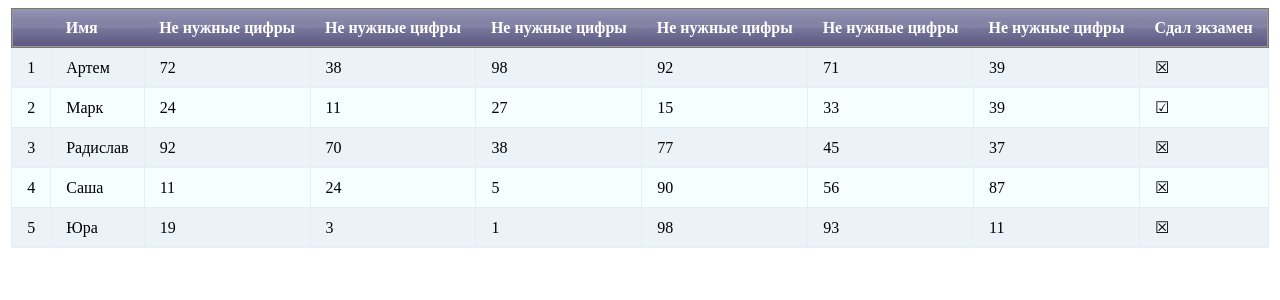
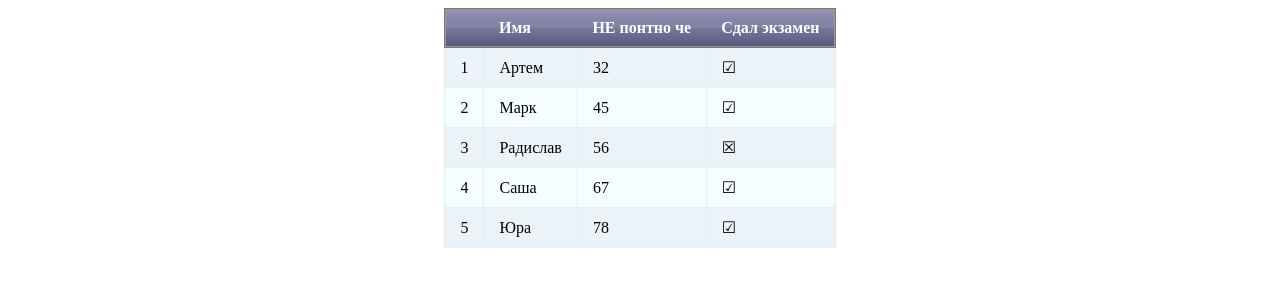
Before and after one commit to Hide4ki/Table, a PHP site: page / in a window 1280 px wide. Shown: the top 300 px of the page. Run offline with PHP 8.4, Linux system fonts and the light colour scheme.

Commit message:
Old error
sss

```diff
--- a/Model/render.php
+++ b/Model/render.php
@@ -5,8 +5,8 @@
   {
     public function drawTable($obj)
     {
-      include_once $_SERVER['DOCUMENT_ROOT'] . '/Table/pattern/main/main.php';
-      include_once $_SERVER['DOCUMENT_ROOT'] . '/Table/pattern/sort/jsSort.js';
+      include_once MAIN . '/pattern/main/main.php';
+      include_once MAIN . '/pattern/sort/jsSort.js';
     }
   }
 ?>
--- a/index.php
+++ b/index.php
@@ -9,34 +9,34 @@
     <?php
       use Model\table as table;
       use Model\Render as Render;
-
       spl_autoload_register(
         function($class)
         {
-          $path = str_replace('\\', '/', $class) . '.php';
-
+          $path = __DIR__ . '/' . strtolower(str_replace('\\', '/', $class)) . '.php';
           if (file_exists($path))
-            include_once $path;
+          {
+            require_once $path;
+          }
+          else
+          {
+            echo $path;
+          }
         }
       );
+      define('MAIN', __DIR__);
       $table = new table('table1');
       $Render = new Render;
       $table->addRows([
-          ['Артем', 72, 38, 98, 92, 71, 39, false],
-          ['Марк',   24, 11, 27, 15, 33, 39,  true],
-          ['Радислав', 92, 70, 38, 77, 45, 37, false],
-          ['Саша',  11, 24, 5, 90, 56, 87,   false],
-          ['Юра',  19, 3, 1, 98, 93, 11,   false]])
+          ['Артем',   32,  true],
+          ['Марк',    45,  true],
+          ['Радислав', 56, false],
+          ['Саша',    67,  true],
+          ['Юра',     78,  true]])
         ->setSort()
         ->setStyle('table_blur')
         ->setAttr([['align','center']])
         ->addColumn('string', 'Имя')
-        ->addColumn('number', 'Не нужные цифры')
-        ->addColumn('number', 'Не нужные цифры')
-        ->addColumn('number', 'Не нужные цифры')
-        ->addColumn('number', 'Не нужные цифры')
-        ->addColumn('number', 'Не нужные цифры')
-        ->addColumn('number', 'Не нужные цифры')
+        ->addColumn('number', 'НЕ понтно че')
         ->addColumn('boolean', 'Сдал экзамен');
       $Render->drawTable($table);
     ?>
```
